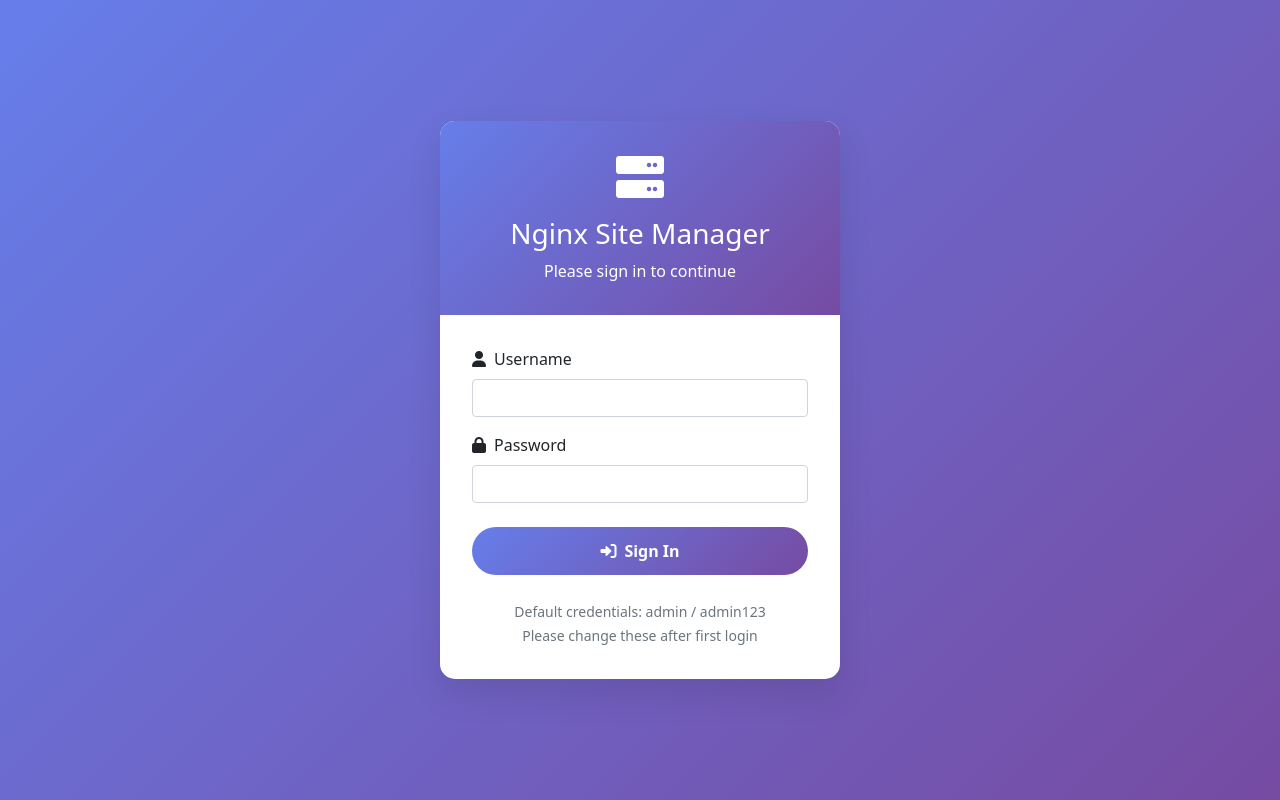
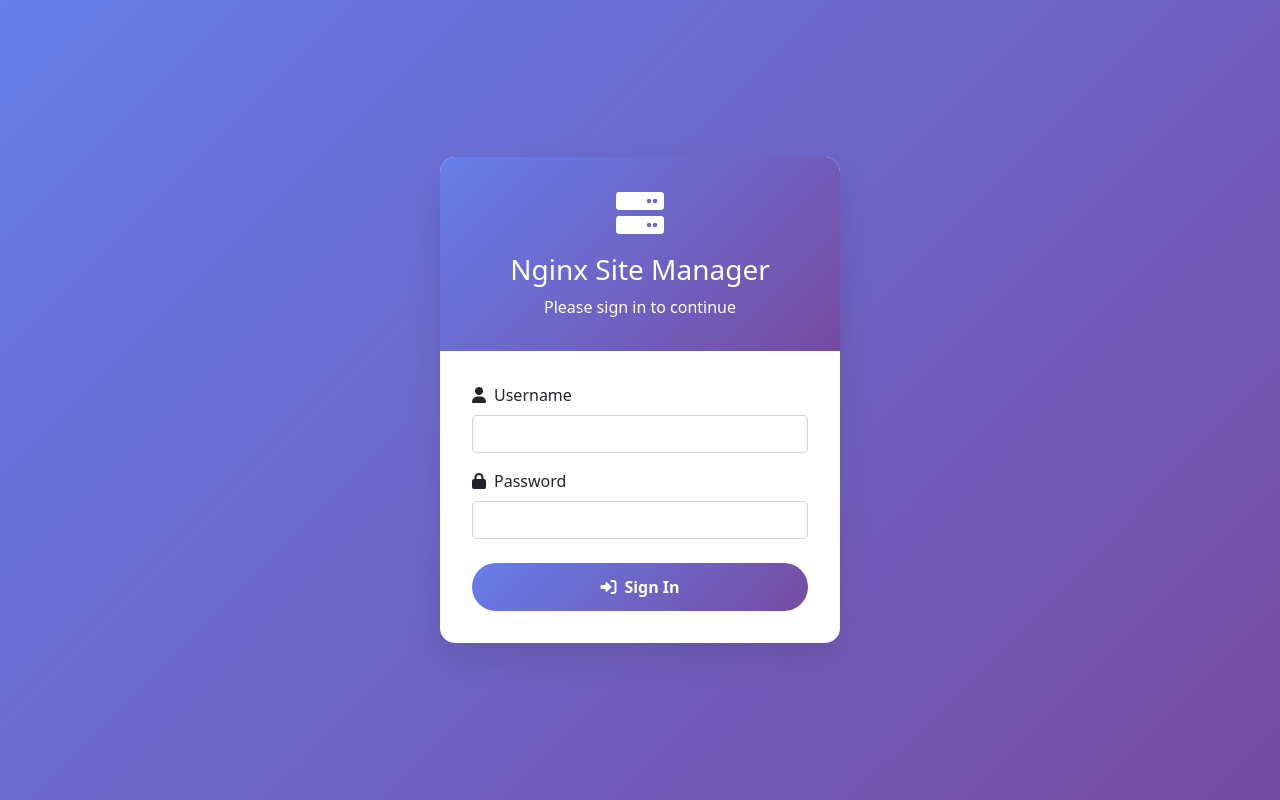
Before and after one commit to Adewagold/nginx-server-manager, a Python web app: template app/templates/web/login.html in a window 1280 px wide. Run offline with Jinja, Linux system fonts and the light colour scheme; the template is opened without the code that fills it, so the values that code supplies are empty.

Commit message:
Remove default credentials display from login page
Security improvement: Remove the display of default admin credentials
from the login page to prevent credential exposure

🤖 Generated with Claude Code (https://claude.ai/code)

Co-Authored-By: Claude <noreply@anthropic.com>

```diff
--- a/app/templates/web/login.html
+++ b/app/templates/web/login.html
@@ -82,12 +82,6 @@
                 <span id="errorMessage"></span>
             </div>
 
-            <div class="text-center mt-4">
-                <small class="text-muted">
-                    Default credentials: admin / admin123<br>
-                    Please change these after first login
-                </small>
-            </div>
         </div>
     </div>
 
```
